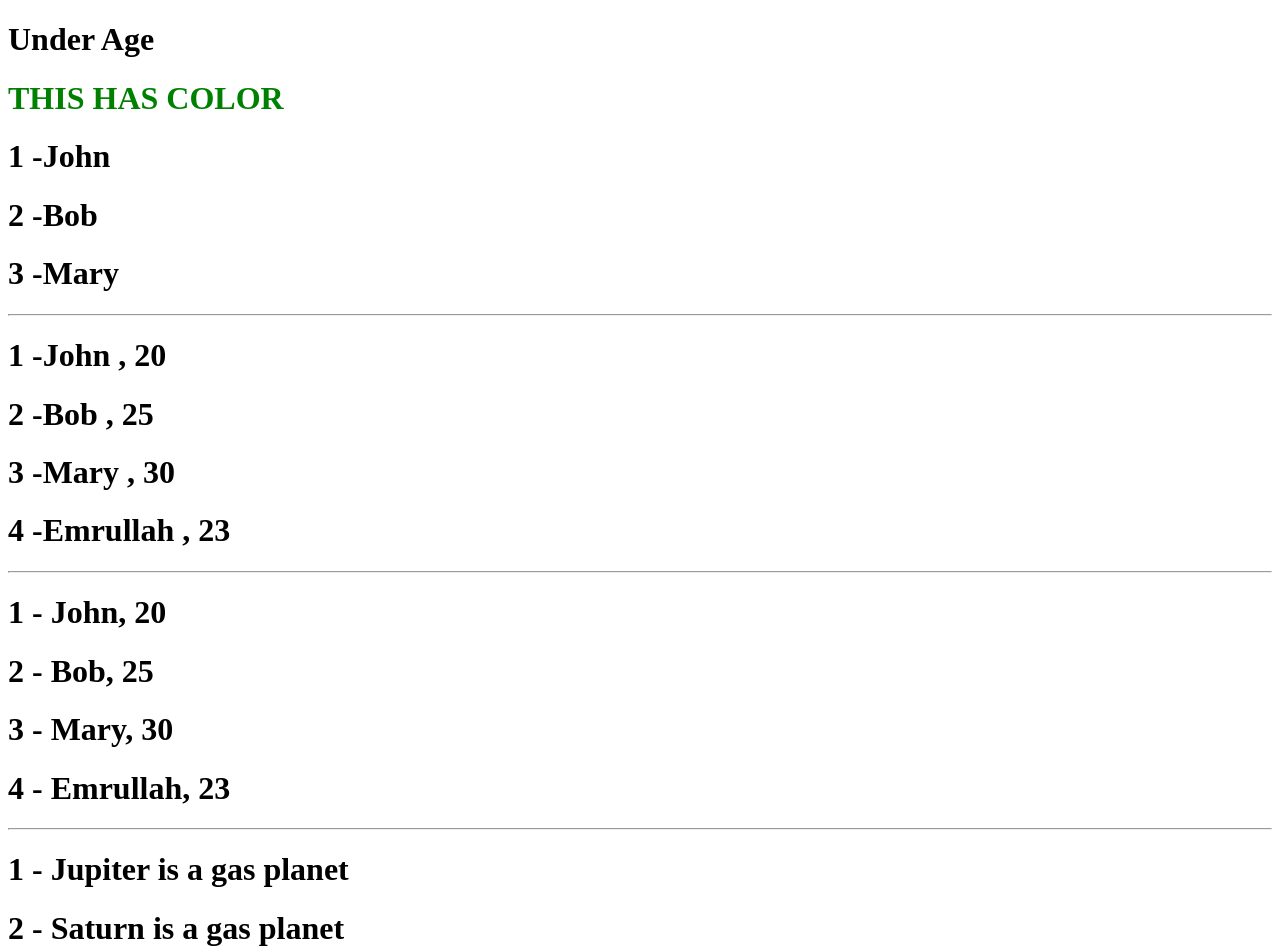
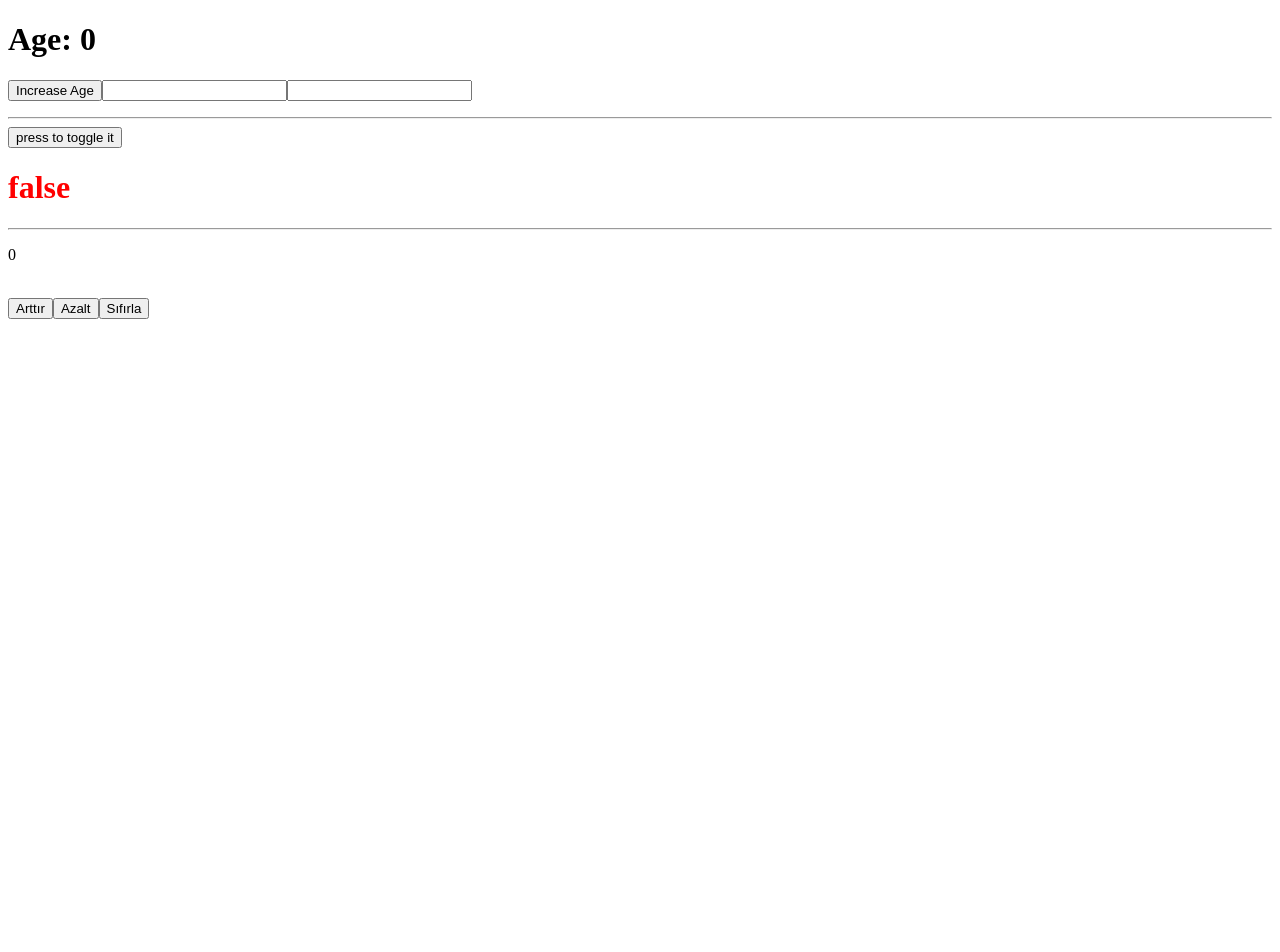
Before and after one commit to EmrullahKutlar/ReactCourse, a React (Vite) app in the folder my-react-app/: page / in a window 1280 px wide. Shown: the top 952 px of the page. After the commit the page ends 800 px from the top, so only its background shows below. Built offline with nearby package versions, Linux system fonts and the light colour scheme.

Commit message:
ReactJS Course [4] - UseState Hook | States in React Tutorial

```diff
--- a/my-react-app/src/App.jsx
+++ b/my-react-app/src/App.jsx
@@ -1,77 +1,48 @@
 //sfc
 import { useState } from "react";
-import User from "./User";
 
 function App() {
-  const age = 15;
-  const isGreen = true;
+  const [age, setAge] = useState(0);
 
-  // if(age>18){
-  //   return <h1>Over Age</h1>
-  // }else{
-  //   return <h1>Under Age</h1>
-  // }
-  const names = ["John", "Bob", "Mary"];
-  const users=[
-    {name:"John",age:20},
-    {name:"Bob",age:25},
-    {name:"Mary",age:30},
-    {name:"Emrullah",age:23}
-  ]
+  const increaseAge = () => {
+    setAge(age + 1);
+  };
 
-  const planets=[
-    {name:"Mars", isGasPlanet:false},
-    {name:"Jupiter", isGasPlanet:true},
-    {name:"Saturn", isGasPlanet:true},
-    {name:"Earth", isGasPlanet:false},
-    {name:"Venus", isGasPlanet:false},
-    {name:"Mercury", isGasPlanet:false},
-    {name:"Uranus", isGasPlanet:true},
-    {name:"Neptune", isGasPlanet:true},
-    {name:"Pluto", isGasPlanet:false}
-  ]
+  const [inputValue, setInputValue] = useState("");
+
+  const handleInputChange = (event) => {
+    setInputValue(event.target.value);
+  };
+
+  const [show,setShow]=useState(false)
+
+  const [number, setNumber]=useState(0)
 
   return (
     <div className="App">
-      {age >= 18 ? <h1>Over Age</h1> : <h1>Under Age</h1>}
-      <h1 style={{ color: isGreen ? "green" : "red" }}> THIS HAS COLOR </h1>
+      <h1>Age: {age}</h1>
+      <button onClick={increaseAge}>Increase Age</button>
+      <input
+        type="text"
+        value={inputValue}
+        onChange={(e) => {
+          setInputValue(e.target.value);
+        }}
+      />
+      <input type="text" value={inputValue} onChange={handleInputChange} />
+      <p>{inputValue}</p>
+      <hr />
+      <button onClick={()=> setShow(!show)}>press to toggle it</button>
+      {show && <h1 >Now You Can See </h1>}
+      <h1 style={{color:show ?'green':'red'}}> {show.toString()} </h1>
+      <hr />
+      <p> {number} </p> <br />
+      <button onClick={()=> setNumber(number+1)}>Arttır </button>
+      <button onClick={()=> setNumber(number-1)} >Azalt </button>
+      <button onClick={()=> setNumber(0)}> Sıfırla </button>
 
-      {/* map ile yazdırma işlemi */}
-
-      {names.map((name, index) => {
-        return <h1 key={index}> {index+1} -{name}</h1>;
-      })}
-      <hr />
-      {users.map((user, index) => {
-        return <h1 key={index}> {index+1} -{user.name} , {user.age}</h1>;
-      })}
-      <hr />
-      {users.map((user, index) => {
-        return <User key={index} number={index+1} name={user.name} age={user.age}  />;
-      })}
-
-      {/* Exercise */}
-      <hr />
-      {/* planets dizisinin her objesini dolaşıp isGasPlanet == true olanları map ile yazdırma */}
-      {planets.filter(planet=>planet.isGasPlanet).map((planet,index)=>{
-        return <h1 key={index}>{index+1} - {planet.name} is a gas planet</h1>
-        })
-      }
-      {/* yada */}
-      <hr />
-      {planets.map((planet,index)=>{
-       return planet.isGasPlanet && <h1 key={index}>{index} - {planet.name} is a gas planet</h1>
-       } )
-      }
     </div>
   );
 }
 
-
-// const User = (props) => {
-//   return (
-//     <h1>{props.index} - {props.name},{props.age}</h1>
-//    );
-// }
-
 export default App;
--- a/my-react-app/src/User.jsx
+++ /dev/null
@@ -1,9 +0,0 @@
-const User = (props) => {
-  return (
-    <h1>
-      {props.number} - {props.name}, {props.age}
-    </h1>
-  );
-};
-
-export default User;
```
